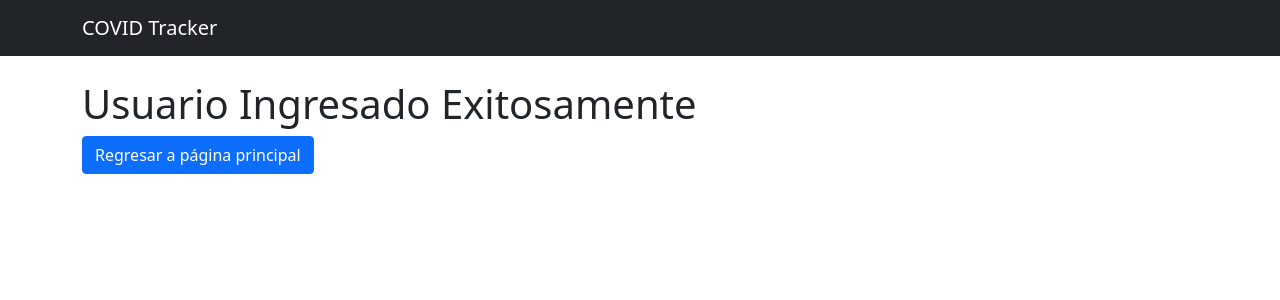
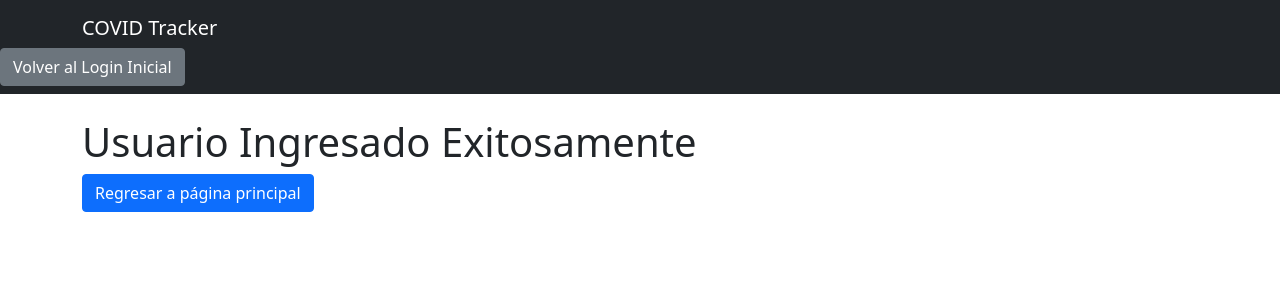
Before and after one commit to venegasbjf/covid-tracker-telematica, a Flask app: page /admin_success in a window 1280 px wide. Shown: the top 300 px of the page. Run offline with Flask 2, Linux system fonts and the light colour scheme; some libraries are stand-ins or nearby versions.

Commit message:
case gestion

```diff
--- a/templates/layout.html
+++ b/templates/layout.html
@@ -17,6 +17,9 @@
       <div class="container">
         <a class="navbar-brand" href="/">COVID Tracker</a>
       </div>
+      <a href="{{url_for('Index')}}" class="btn btn-secondary btn-block">
+        Volver al Login Inicial
+    </a>
     </nav>
 
     <div class="container pt-4">
```
